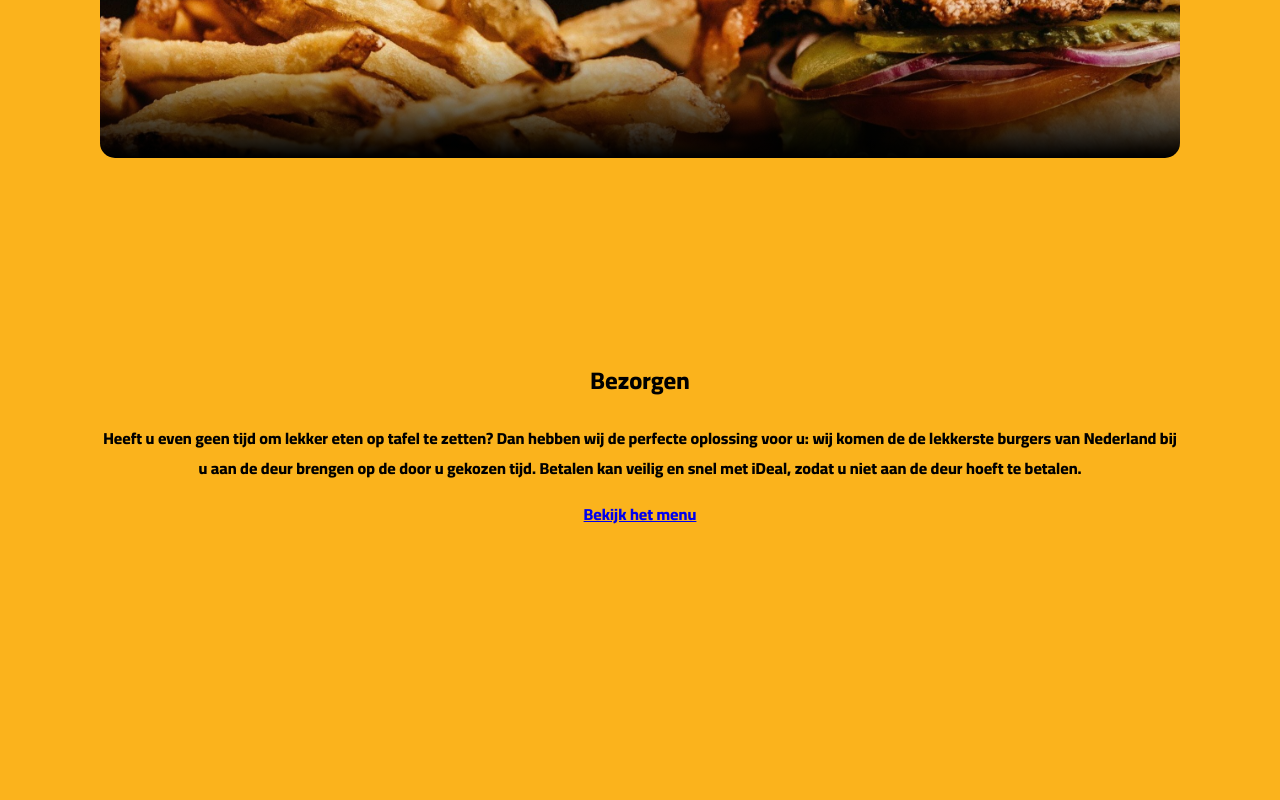
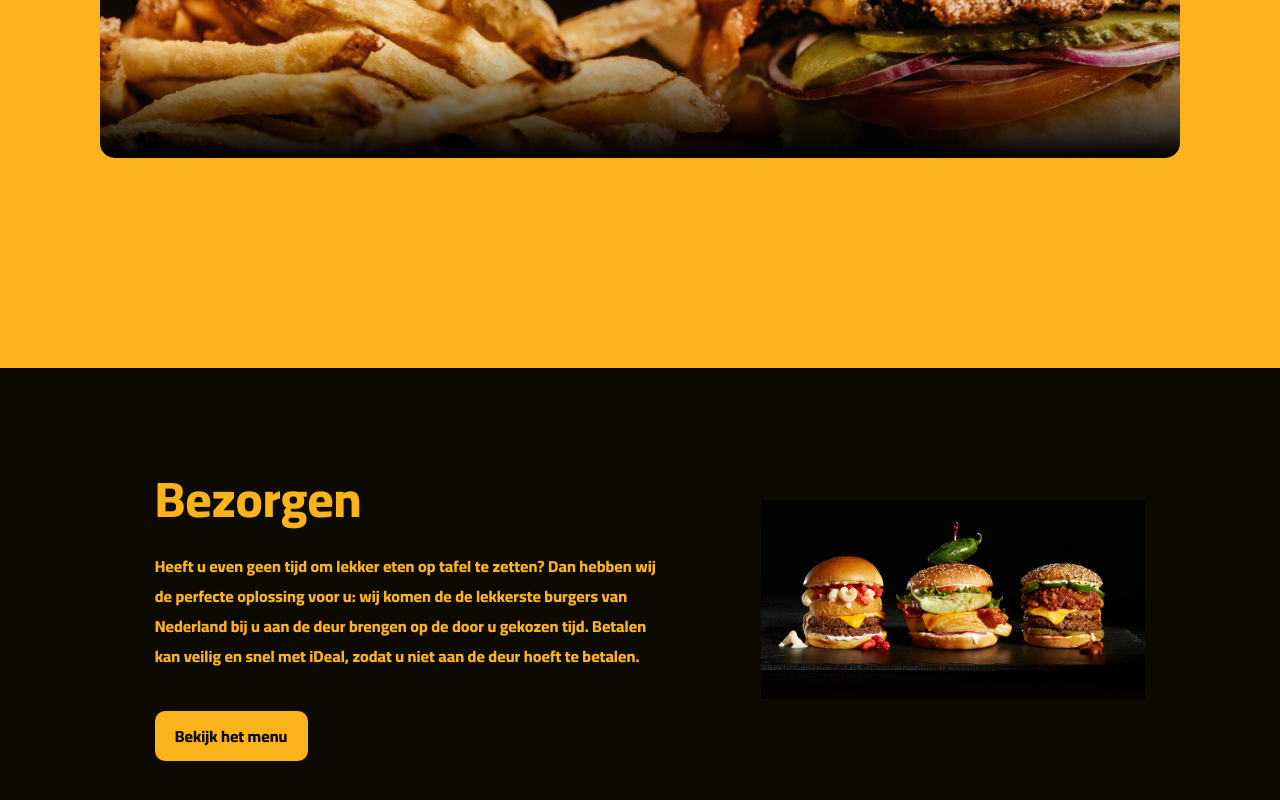
Before and after one commit to benjaminaarsen/webdesign-eindopdracht, a Vue app: page / in a window 1280 px wide. Shown: the part 484-1284 px from the top of the page. Before the commit the page ends 1013 px from the top, so only its background shows below. Built offline with nearby package versions, Linux system fonts and the light colour scheme.

Commit message:
Text under heroimage

```diff
--- a/src/components/BezorgenText.vue
+++ b/src/components/BezorgenText.vue
@@ -1,5 +1,6 @@
 <template>
     <div class="content">
+        <div class="text">
             <h2>Bezorgen</h2>
             <p>Heeft u even geen tijd om lekker eten op tafel te zetten?
                 Dan hebben wij de perfecte oplossing voor u: wij komen
@@ -11,6 +12,9 @@
                 <span>Bekijk het menu</span>
             </router-link>
         </div>
+        <img src="@/assets/burgers.jpg"/>
+
+    </div>
 </template>
 
 
@@ -19,3 +23,45 @@ export default {
 
 }
 </script>
+
+<style lang="scss" scoped>
+    .content {
+        display: flex;
+        padding: 60px;
+        flex-direction: row;
+        background: var(--primary-color);
+        justify-content: space-evenly;
+        align-items: center;
+    }
+        .text {
+            text-align: left;
+            color: var(--secondary-color);
+            padding: 20px;
+            width: 40vw;
+
+        }
+            h2 {
+                font-size: 50px;
+                line-height: 20px;
+            }
+            p {
+                margin-bottom: 50px;
+                overflow: wrap;
+            }
+            a {
+                padding: 10px 20px;
+                margin-bottom: 40px;
+                color: var(--primary-color);
+                background-color: var(--secondary-color);
+                text-decoration: none;
+                border-radius: 10px;
+            }
+            a:hover {
+                background-color: var(--secondary-color-shade);
+                cursor: pointer;
+            }
+        img {
+            object-fit: contain;
+            width: 30vw;
+        }
+</style>
--- a/src/components/HeroImage.vue
+++ b/src/components/HeroImage.vue
@@ -24,7 +24,8 @@ export default {
 
 <style scoped lang="scss">
     .hero-image {
-        margin-bottom: 200px;
+        margin: 0 100px;
+        margin-bottom: 210px;
         z-index: 0;
         border-radius: 15px;
         display: flex;
@@ -38,6 +39,7 @@ export default {
         align-items: center;
         justify-content: space-evenly;
         flex-direction: row;
+        transition-duration: 200ms;
     }
     .cards {
         width: 30vw;
@@ -67,6 +69,8 @@ export default {
         }
 @media screen and (max-width: 1200px){
     .hero-image {
+        margin: 0 50px;
+        margin-bottom: 210px;
         flex-direction: column;
     }
     .hero-text {
@@ -75,6 +79,8 @@ export default {
 }
 @media screen and (max-width: 600px) {
     .hero-image {
+        margin: 0 0;
+        margin-bottom: 210px;
         border-radius: 0px;
     }
     img {
--- a/src/views/Home.vue
+++ b/src/views/Home.vue
@@ -17,22 +17,3 @@ export default {
   }
 }
 </script>
-
-<style lang="scss">
-  .home {
-    margin: 0px 100px;
-    transition-duration: 400ms;
-
-  }
-
-  @media screen and (max-width: 1200px){
-    .home {
-      margin: 0px 50px;
-    }
-  }
-  @media screen and (max-width: 600px){
-    .home {
-      margin: 0px 0px;
-    }
-  }
-</style>
```
Also changed, not shown: src/assets/bezorger.jpg (added), src/assets/burgers.jpg (added). Lines whose indentation alone changed are shown as unchanged.
